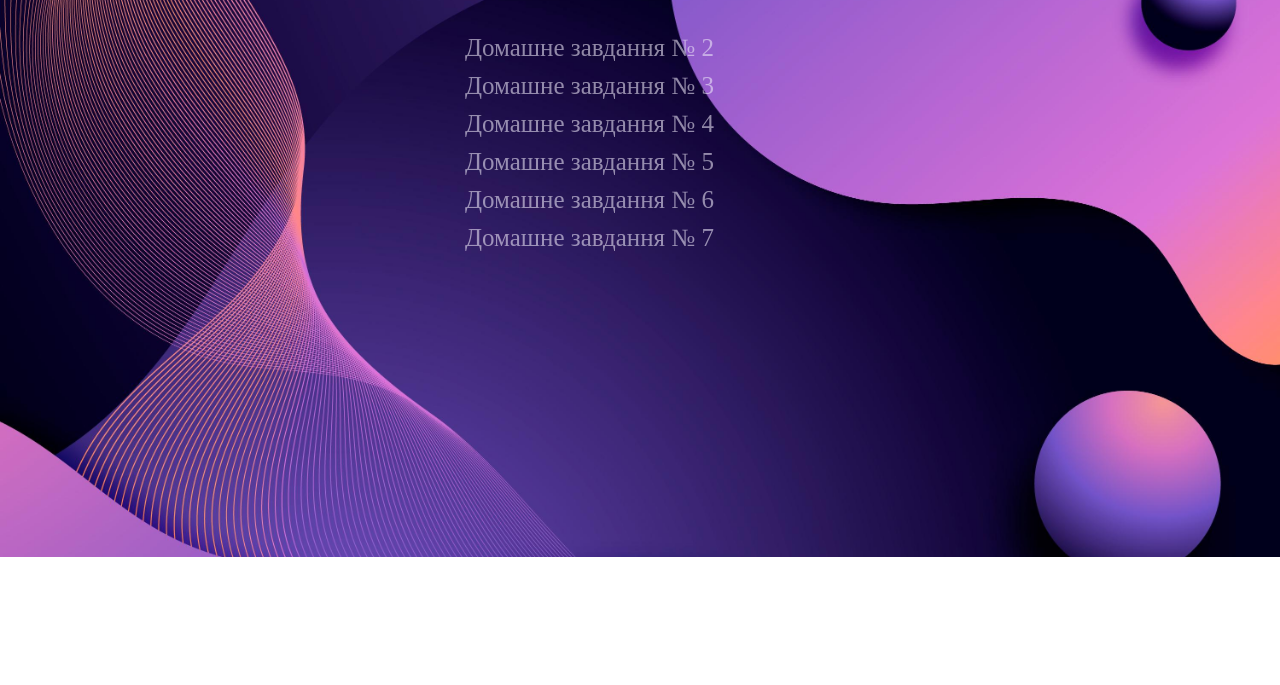
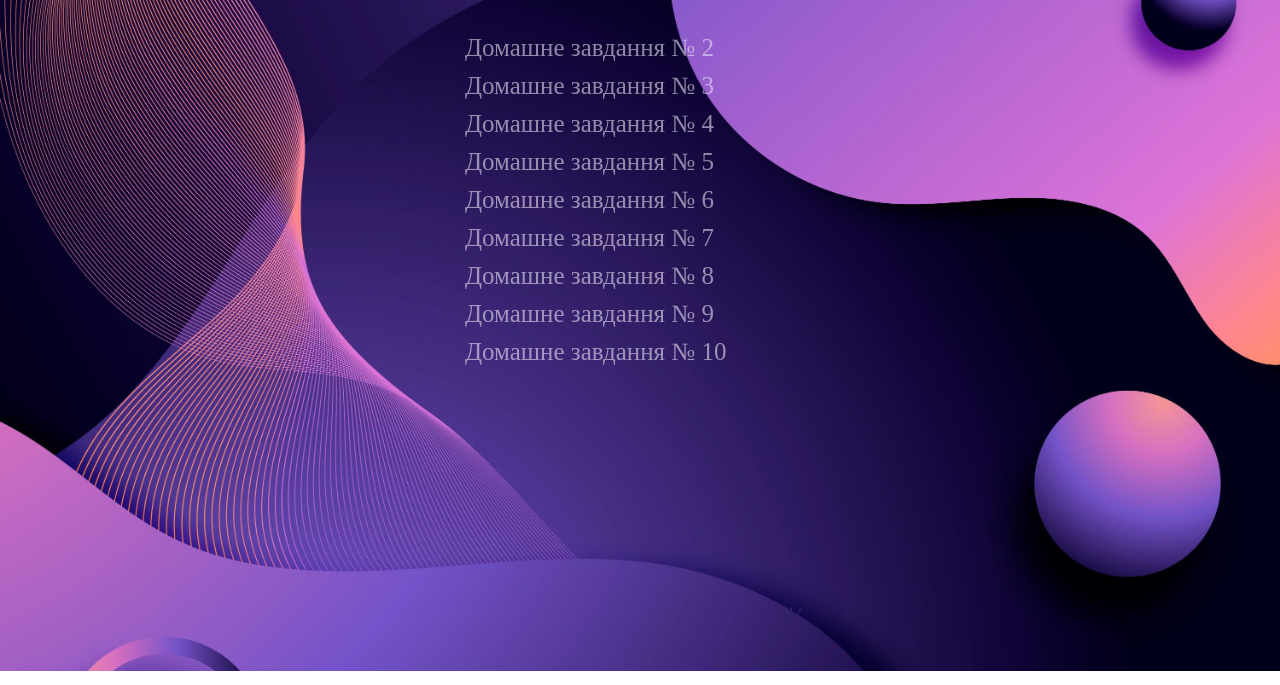
Before and after one commit to mike-devasy/Lessons, a plain HTML site: page index.html in a window 1280 px wide. Shown: the part 115-800 px from the top of the page. Drawn offline with Linux system fonts and the light colour scheme.

Commit message:
Update index.html

```diff
--- a/index.html
+++ b/index.html
@@ -24,6 +24,9 @@
           <li class="item"><a href="./Lesson-5/index.html">Домашне завдання № 5</a></li>
           <li class="item"><a href="./Lesson-6/index.html">Домашне завдання № 6</a></li>
           <li class="item"><a href="./Lesson-7/index.html">Домашне завдання № 7</a></li>
+          <li class="item"><a href="./Lesson-8/index.html">Домашне завдання № 8</a></li>
+          <li class="item"><a href="./Lesson-9/index.html">Домашне завдання № 9</a></li>
+          <li class="item"><a href="./Lesson-10/index.html">Домашне завдання № 10</a></li>
         </ul>
       </div>
     </main>
```
